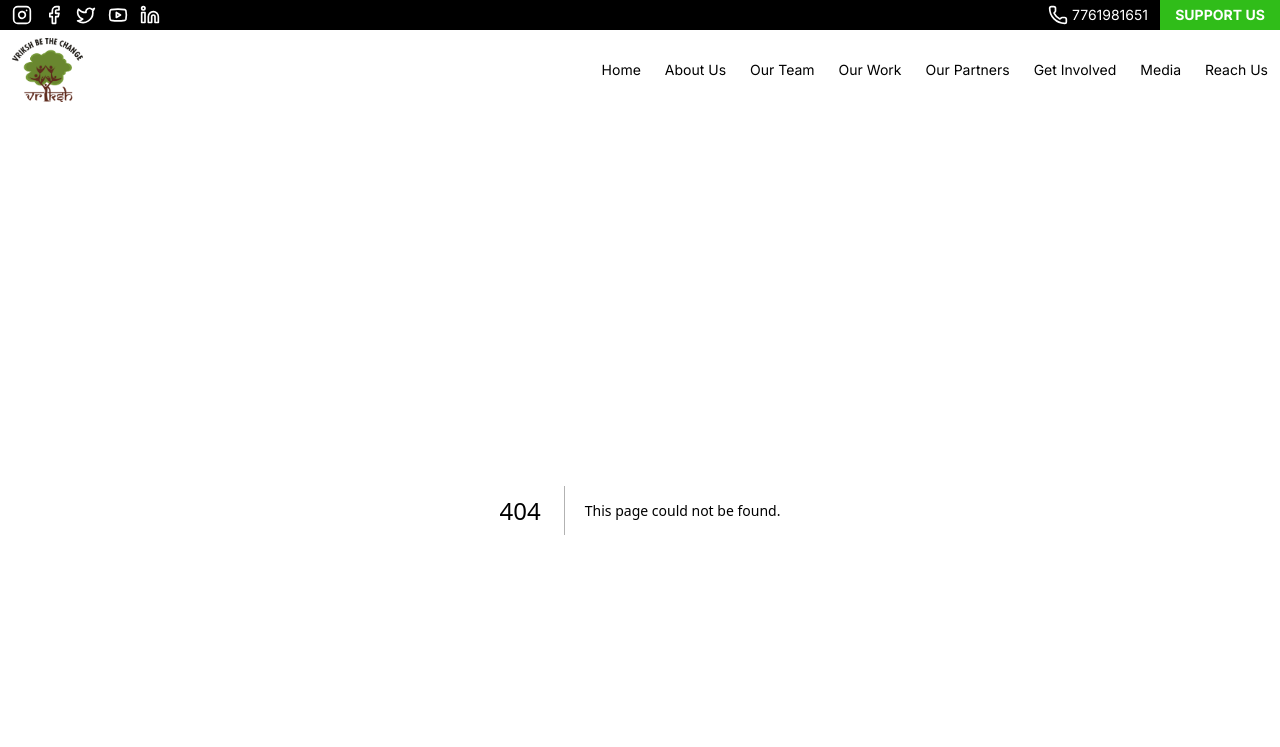
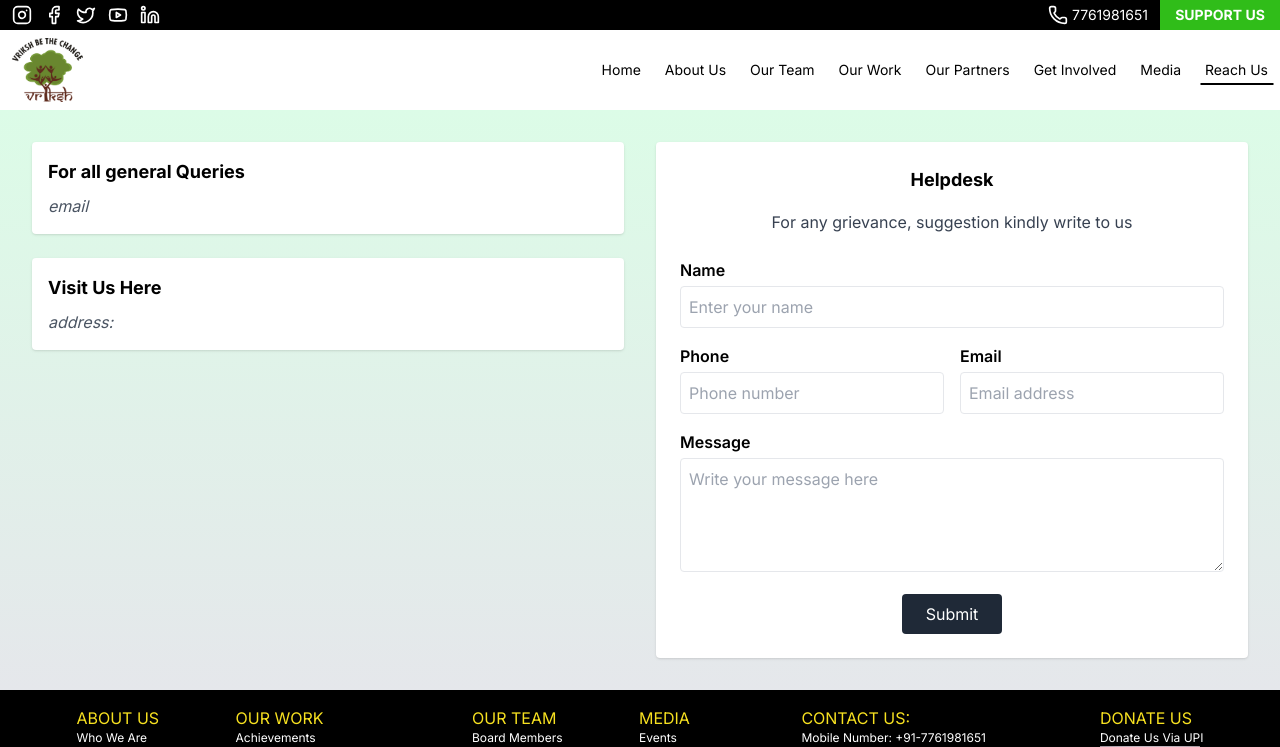
Before and after one commit to InnocentSinner08/vrikshsite, a Next.js app: page /reachus in a window 1280 px wide. Before the commit this address had no page. Shown: the top 747 px of the page. Built offline with nearby package versions, Linux system fonts and the light colour scheme.

Commit message:
added the GetInvolved and Reach us

```diff
--- /dev/null
+++ b/src/app/getinvolved/page.tsx
@@ -0,0 +1,8 @@
+import WaysToJoin from "@/components/getinvolved";
+export default function GetInvolved() {
+    return (
+      <main>
+        <WaysToJoin/>
+      </main>
+    );
+  }
--- /dev/null
+++ b/src/app/reachus/page.tsx
@@ -0,0 +1,9 @@
+import ReachUsBody from "@/components/reachus";
+
+export default function ReachUs() {
+  return (
+    <main>
+      <ReachUsBody/>
+    </main>
+  );
+}
--- /dev/null
+++ b/src/components/getinvolved.tsx
@@ -0,0 +1,41 @@
+import React from "react";
+
+const WaysToJoin = () => {
+  return (
+    <div className="text-center py-12 bg-gray-50">
+
+      <h2 className="text-2xl font-semibold italic mb-8 text-gray-700">
+        Ways to Join us
+      </h2>
+
+
+      <div className="flex flex-wrap justify-center gap-8">
+        {/* Box 1 */}
+        <div className="w-48 h-64 flex items-center justify-center bg-purple-500 text-white text-lg font-semibold italic rounded-lg shadow-lg hover:scale-105 transform transition-all duration-300">
+          <p>
+            Join As <br />
+            <b>Individual</b>
+          </p>
+        </div>
+
+
+        <div className="w-48 h-64 flex items-center justify-center bg-blue-500 text-white text-lg font-semibold italic rounded-lg shadow-lg hover:scale-105 transform transition-all duration-300">
+          <p>
+            Join As <br />
+            <b>Partner</b>
+          </p>
+        </div>
+
+
+        <div className="w-48 h-64 flex items-center justify-center bg-red-500 text-white text-lg font-semibold italic rounded-lg shadow-lg hover:scale-105 transform transition-all duration-300">
+          <p>
+            Join As <br />
+            <b>Teacher, etc...</b>
+          </p>
+        </div>
+      </div>
+    </div>
+  );
+};
+
+export default WaysToJoin;
--- a/src/components/navbar.tsx
+++ b/src/components/navbar.tsx
@@ -15,9 +15,9 @@
     { href: "/team", label: "Our Team" },
     { href: "/work", label: "Our Work" },
     { href: "/partners", label: "Our Partners" },
-    { href: "/contribute", label: "Get Involved" },
+    { href: "/getinvolved", label: "Get Involved" },
     { href: "/media", label: "Media" },
-    { href: "/contact", label: "Reach Us" },
+    { href: "/reachus", label: "Reach Us" },
   ];
 
   const toggleMenu = () => {
--- /dev/null
+++ b/src/components/reachus.tsx
@@ -0,0 +1,80 @@
+import React from 'react';
+
+const ReachUsBody = () => {
+    return (
+        <div className="w-full bg-gradient-to-b from-green-100 to-gray-200 p-8">
+
+            <div className="container mx-auto grid grid-cols-2 gap-8">
+
+                <div>
+                    <div className="bg-white p-4 rounded shadow mb-6">
+                        <h3 className="font-bold text-lg mb-2">For all general Queries</h3>
+                        <p className="italic text-gray-600">email</p>
+                    </div>
+                    <div className="bg-white p-4 rounded shadow">
+                        <h3 className="font-bold text-lg mb-2">Visit Us Here</h3>
+                        <p className="italic text-gray-600">address:</p>
+                    </div>
+                </div>
+
+
+                <div className="bg-white p-6 rounded shadow">
+                    <h3 className="font-bold text-center text-lg mb-4">Helpdesk</h3>
+                    <p className="text-center mb-6 text-gray-700">
+                        For any grievance, suggestion kindly write to us
+                    </p>
+                    <form className="space-y-4">
+                        {/* Name */}
+                        <div>
+                            <label className="block font-semibold mb-1">Name</label>
+                            <input
+                                type="text"
+                                className="w-full border p-2 rounded"
+                                placeholder="Enter your name"
+                            />
+                        </div>
+
+                        <div className="grid grid-cols-2 gap-4">
+                            <div>
+                                <label className="block font-semibold mb-1">Phone</label>
+                                <input
+                                    type="text"
+                                    className="w-full border p-2 rounded"
+                                    placeholder="Phone number"
+                                />
+                            </div>
+                            <div>
+                                <label className="block font-semibold mb-1">Email</label>
+                                <input
+                                    type="email"
+                                    className="w-full border p-2 rounded"
+                                    placeholder="Email address"
+                                />
+                            </div>
+                        </div>
+
+                        <div>
+                            <label className="block font-semibold mb-1">Message</label>
+                            <textarea
+                                rows={4}
+                                className="w-full border p-2 rounded"
+                                placeholder="Write your message here"
+                            />
+                        </div>
+
+                        <div className="text-center">
+                            <button
+                                type="submit"
+                                className="bg-gray-800 text-white px-6 py-2 rounded hover:bg-gray-700"
+                            >
+                                Submit
+                            </button>
+                        </div>
+                    </form>
+                </div>
+            </div>
+        </div>
+    );
+};
+
+export default ReachUsBody;
```
